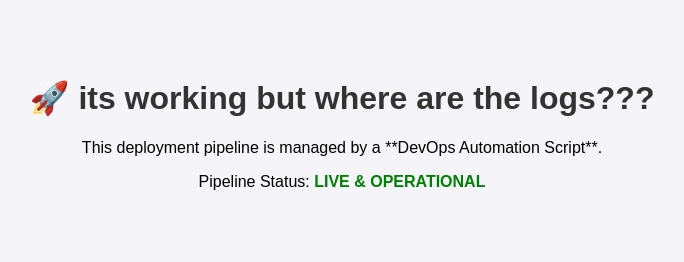
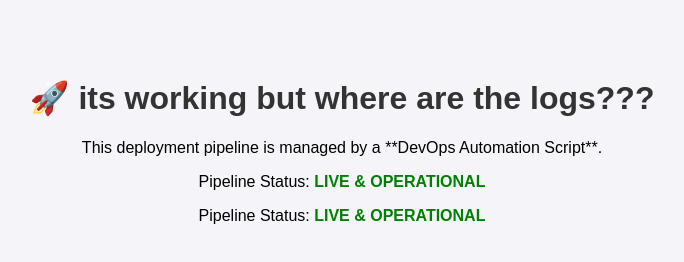
Before and after one commit to ItzVerse-dev/myfirstproject, a plain HTML site: page index.html in a window 1280 px wide. Shown: the whole page, without its empty margins (298-982 px from the left). Drawn offline with Linux system fonts and the light colour scheme.

Commit message:
Update index.html

```diff
--- a/index.html
+++ b/index.html
@@ -13,5 +13,7 @@
     <h1>🚀 its working but where are the logs???</h1>
     <p>This deployment pipeline is managed by a **DevOps Automation Script**.</p>
     <p>Pipeline Status: <span class="status">LIVE & OPERATIONAL</span></p>
+     <p>Pipeline Status: <span class="status">LIVE & OPERATIONAL</span></p>
+
 </body>
 </html>
```
